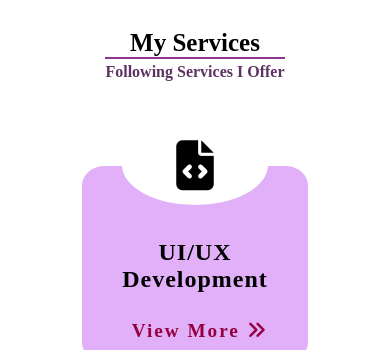
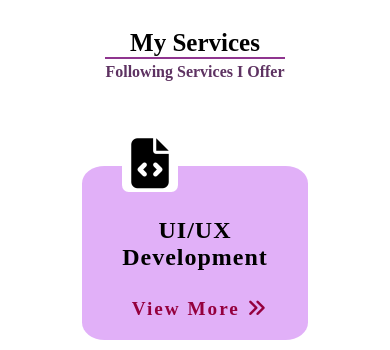
Before and after one commit to peepsenpai/PersonalPortfolio, a plain HTML site: page index.html in a window 390 px wide. Shown: the part 2010-2360 px from the top of the page. Drawn offline with Linux system fonts and the light colour scheme.

Commit message:
service cection changed

```diff
--- a/style.css
+++ b/style.css
@@ -510,9 +510,10 @@ nav .toggle{
     .services-container{
         grid-template-columns: auto;
     }
-    .services-container .above-i{
-        position: relative;
-        bottom: 39%;
+    .service-content .above-i{
+    padding: 4px 9px;
+    border-radius: 12%;
+    width: auto;
     }
     .home-container h2{
         font-size: 2.1rem;
```
